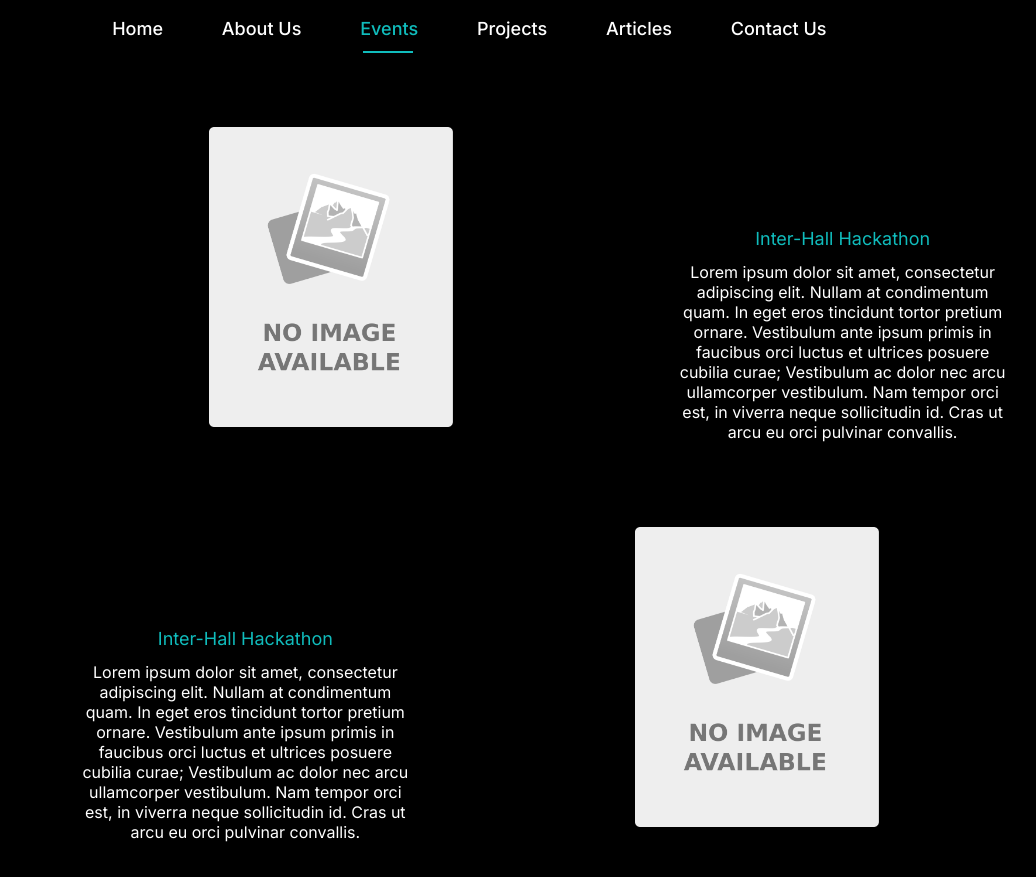
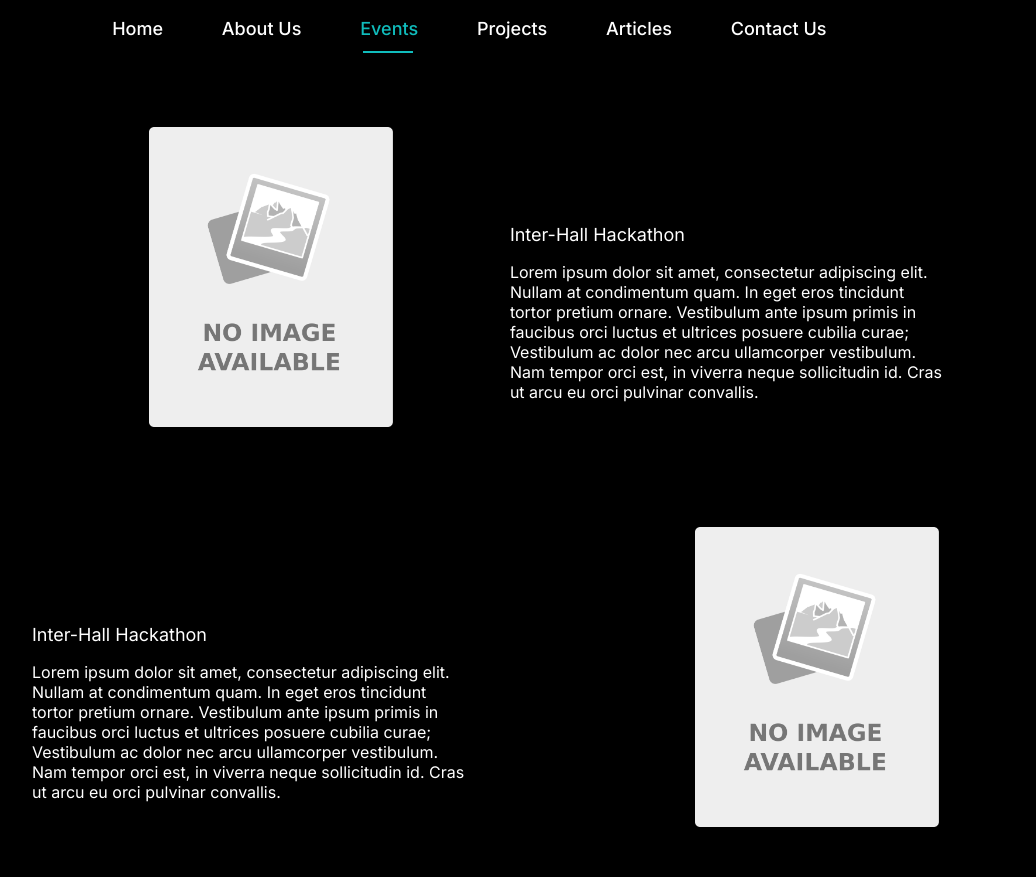
Before and after one commit to rhdevs/rhdevs-website, a React (Create React App) app: page / in a window 1280 px wide. Both pictures are taken after a click on the element "Events". Shown: the whole page, without its empty margins (96-1132 px from the left). Built offline with nearby package versions, Linux system fonts and the light colour scheme.

Commit message:
changed textcontainer width to 80% if its event

```diff
--- a/src/components/PageSection.tsx
+++ b/src/components/PageSection.tsx
@@ -5,16 +5,16 @@ type Props = {
   description: string
   position: 'left' | 'right'
   image: string
-  class?: string
+  events?: boolean
 }
 
 function PageSectionComponent(props: Props) {
   return (
     <MainContainer>
       {props.position !== 'right' && <ImageContainer image={props.image} />}
-      <TextContainer>
-        <Title class={props.class}>{props.title}</Title>
-        <Body class={props.class}>{props.description}</Body>
+      <TextContainer events={props.events}>
+        <Title events={props.events}>{props.title}</Title>
+        <Body events={props.events}>{props.description}</Body>
       </TextContainer>
       {props.position === 'right' && <ImageContainer image={props.image} />}
     </MainContainer>
--- a/src/components/styles/PageSection.styled.ts
+++ b/src/components/styles/PageSection.styled.ts
@@ -17,9 +17,9 @@ export const ImageContainer = styled.div<{ image: string }>`
   ${(props) => (props.image === '' ? `background-image: url(${Null});` : `background-image: url(${props.image});`)}
 `
 
-export const TextContainer = styled.div`
+export const TextContainer = styled.div<{ events?: boolean }>`
   height: 300px;
-  width: 50%;
+  width: ${(props) => (props.events ? '80%' : '50%')};
   display: flex;
   flex-direction: column;
 `
--- a/src/pages/Events/index.tsx
+++ b/src/pages/Events/index.tsx
@@ -10,14 +10,14 @@ export default function Events() {
         description={interHallHackathon.eventDescription}
         position="left"
         image=""
-        class="EVENTS"
+        events
       />
       <PageSectionComponent
         title={interHallHackathon.eventName}
         description={interHallHackathon.eventDescription}
         position="right"
         image=""
-        class="EVENTS"
+        events
       />
     </MainContainer>
   )
```
